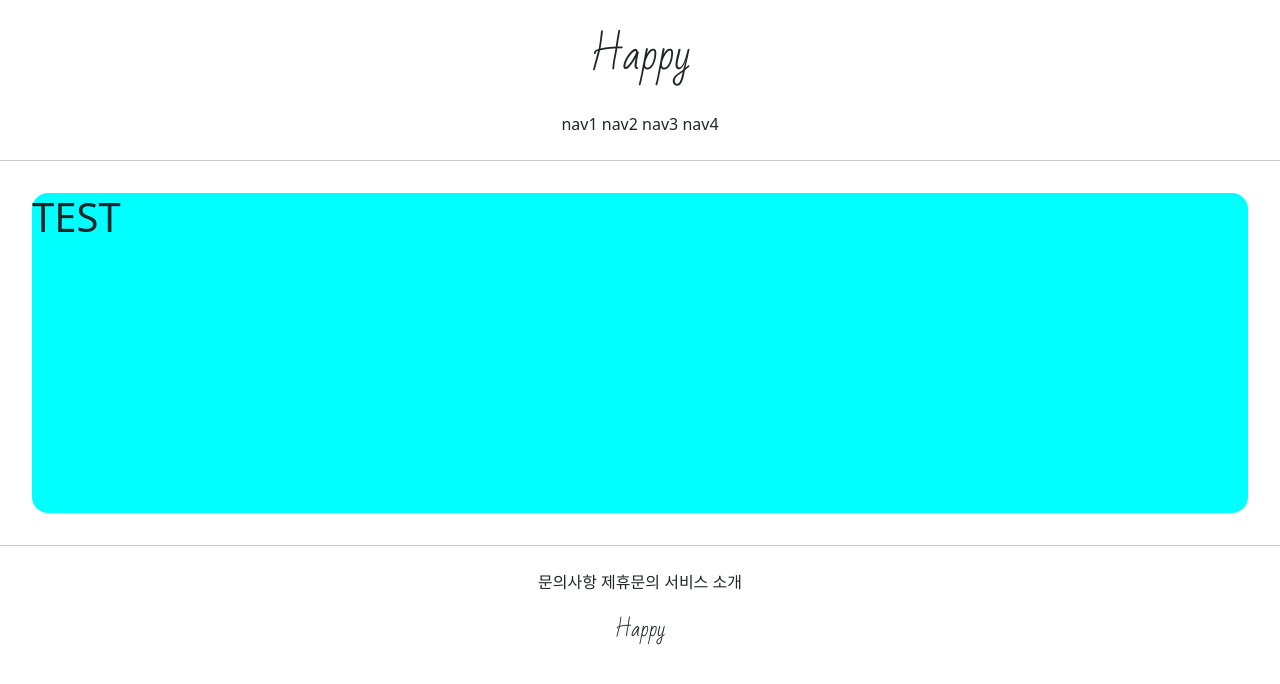
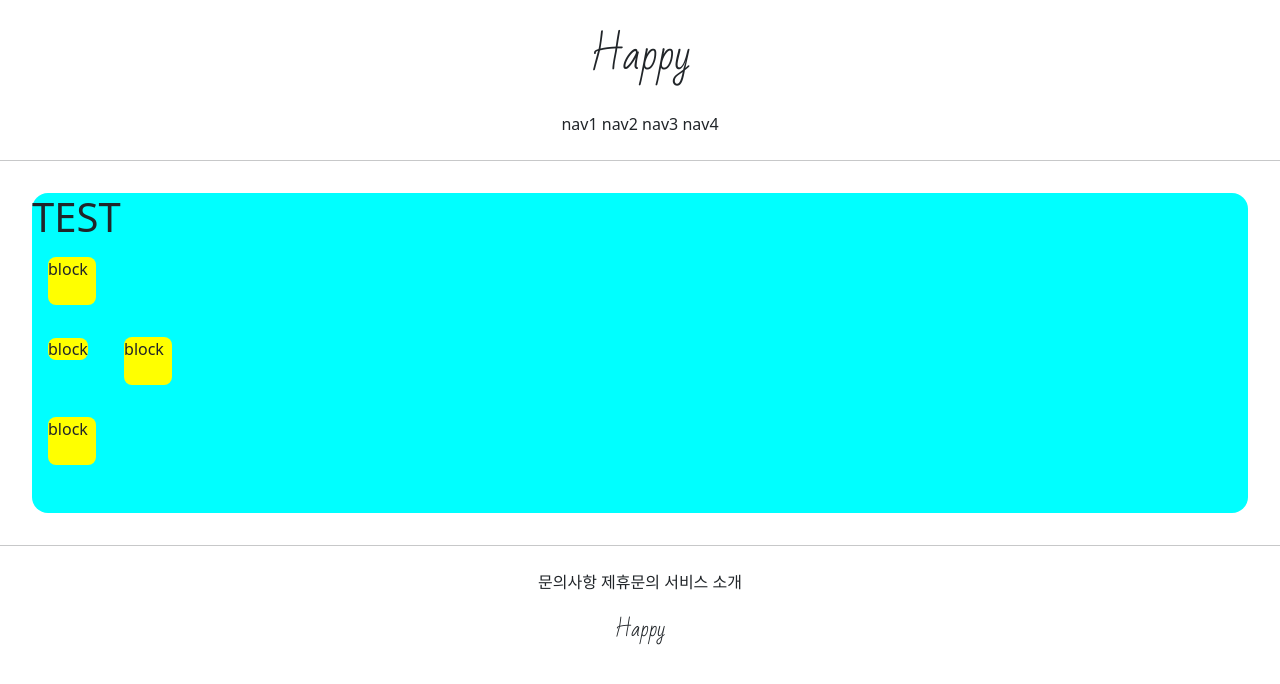
Before and after one commit to wer319452/asdf-1, a Django app: page /accounts/hello_world/ in a window 1280 px wide. Shown: the top 684 px of the page. Run offline with Django 3.2, Linux system fonts and the light colour scheme; parts of the project's set-up code (start-up, migrations or seed data) failed here and were passed over.

Commit message:
7.5 class commit 4

```diff
--- a/accountapp/templates/accountapp/hello_world.html
+++ b/accountapp/templates/accountapp/hello_world.html
@@ -2,8 +2,24 @@
 
 {% block content %}
 
+    <style>
+        .testing{
+            background-color: yellow;
+            margin: 1rem;
+            height: 48px;
+            width:  48px;
+            border-radius: .5rem;
+        }
+    </style>
+
     <div style="height: 20rem; background-color: aqua; margin: 2rem; border-radius: 1rem">
         <h1>TEST</h1>
+
+        <div class="testing" style="display: block">block</div>
+        <div class="testing" style="display: inline">block</div>
+        <div class="testing" style="display: inline-block">block</div>
+        <div class="testing" style="display: none">block</div>
+        <div class="testing">block</div>
+
     </div>
-
 {% endblock %}
```
